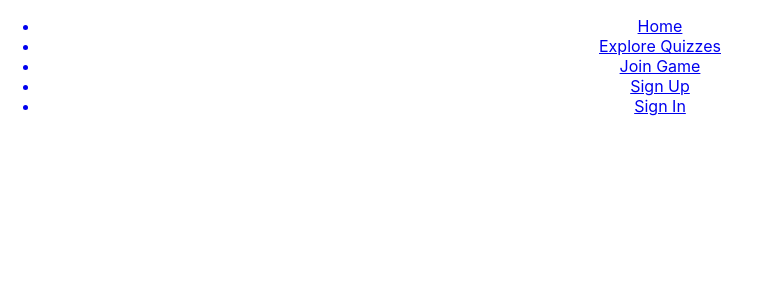
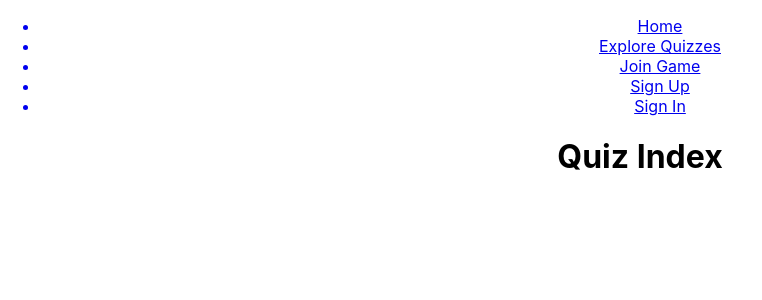
Before and after one commit to alexanderchao123/kwizit-frontend, a React (Create React App) app: page /quizzes in a window 1280 px wide. Shown: the top 300 px of the page, without its empty margins (0-762 px from the left). Built offline with nearby package versions, Linux system fonts and the light colour scheme.

Commit message:
define QuizIndex component and import it into QuizContainer

```diff
--- a/src/components/quizzes/QuizIndex.js
+++ b/src/components/quizzes/QuizIndex.js
@@ -0,0 +1,11 @@
+import React, { Component } from 'react'
+
+class QuizIndex extends Component {
+  render() {
+    return(
+      <h1>Quiz Index</h1>
+    )
+  }
+}
+
+export default QuizIndex
--- a/src/containers/QuizContainer.js
+++ b/src/containers/QuizContainer.js
@@ -1,12 +1,13 @@
 import React, { Component, Fragment } from 'react'
 import { Switch, Route} from 'react-router-dom'
+import QuizIndex from '../components/quizzes/QuizIndex'
 
 class QuizContainer extends Component {
   render() {
     return(
       <Fragment>
         <Switch>
-
+          <Route path="/quizzes" component={QuizIndex}/>
         </Switch>
       </Fragment>
     )
```
